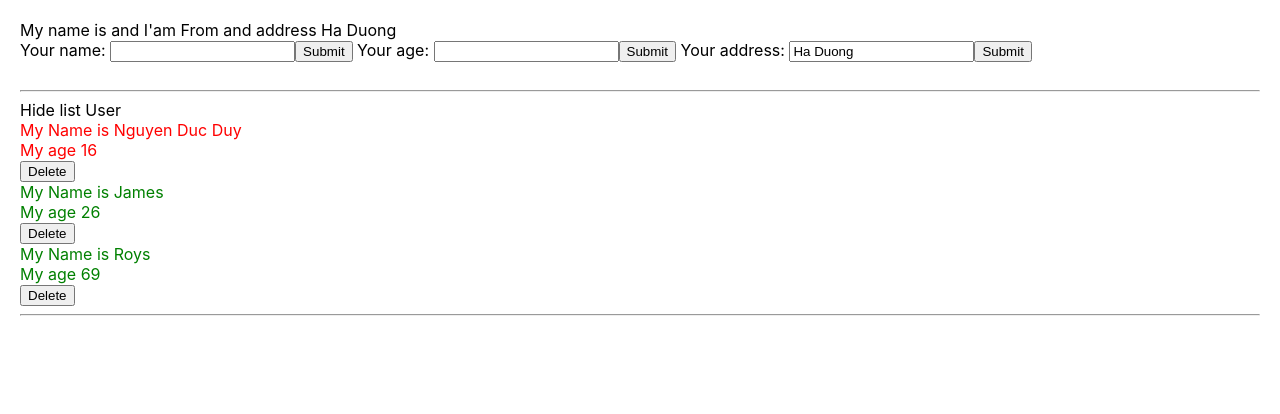
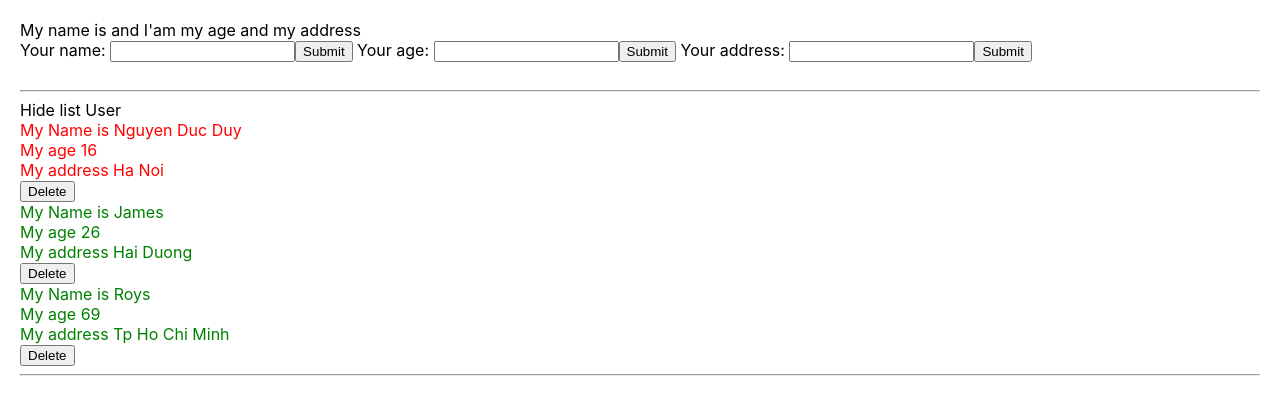
Before and after one commit to DuyOL/ReactDemoDuy, a React app: page / in a window 1280 px wide. Shown: the top 414 px of the page. Built offline with nearby package versions, Linux system fonts and the light colour scheme.

Commit message:
video 40

```diff
--- a/src/components/AddUserInfor.js
+++ b/src/components/AddUserInfor.js
@@ -73,7 +73,7 @@ const AddUserInfo = (props) => {
     //     age: 20
     // };
     const [name, setName] = useState('');
-    const [address, setAddress] = useState('Ha Duong');
+    const [address, setAddress] = useState('');
     const [age, setAge] = useState('');
     // JSX
     const hendleOnChangeInput = (event) => {
@@ -101,7 +101,7 @@ const AddUserInfo = (props) => {
     }
     return (
         <div>
-            My name is {name} and I'am From {age} and address {address}
+            My name is {name} and I'am {age} my age and my address {address}
             {/* <button onClick={this.hendleClick}>Click me</button> */}
             {/* <button onClick={(event) => { this.hendleClick(event) }}>Click Me</button> */}
             <form onSubmit={(event) => handleOnSubmit(event)}>
--- a/src/components/Displayinfo.js
+++ b/src/components/Displayinfo.js
@@ -75,9 +75,6 @@ const Displayinfo = (props) => {
     const { listUsers } = props;
 
     const [isShowHideListUser, setShowHideListUser] = useState(true);
-    // this.state = {
-    //     isShowHideListUser: true
-    // }
     const handleShowHideListUser = () => {
 
         setShowHideListUser(!isShowHideListUser)
@@ -107,6 +104,7 @@ const Displayinfo = (props) => {
                                 <div>
                                     <div>My Name is  {user.name} </div>
                                     <div>My age      {user.age}</div>
+                                    <div>My address  {user.address}</div>
                                 </div>
                                 <div>
                                     <button onClick={() => props.handleDeleteUser(user.id)}> Delete </button>
--- a/src/components/MyComponent.js
+++ b/src/components/MyComponent.js
@@ -54,9 +54,9 @@ import AddUserInfo from "./AddUserInfor";
 const MyComponent = (props) => {
     const [listUsers, setListUsers] = useState(
         [
-            { id: 1, name: 'Nguyen Duc Duy', age: '16' },
-            { id: 2, name: 'James', age: '26' },
-            { id: 3, name: 'Roys', age: '69' },
+            { id: 1, name: 'Nguyen Duc Duy', age: '16', address: 'Ha Noi' },
+            { id: 2, name: 'James', age: '26', address: 'Hai Duong' },
+            { id: 3, name: 'Roys', age: '69', address: 'Tp Ho Chi Minh' },
         ]
     )
     const handleAddNewUsers = (userObj) => {
```
